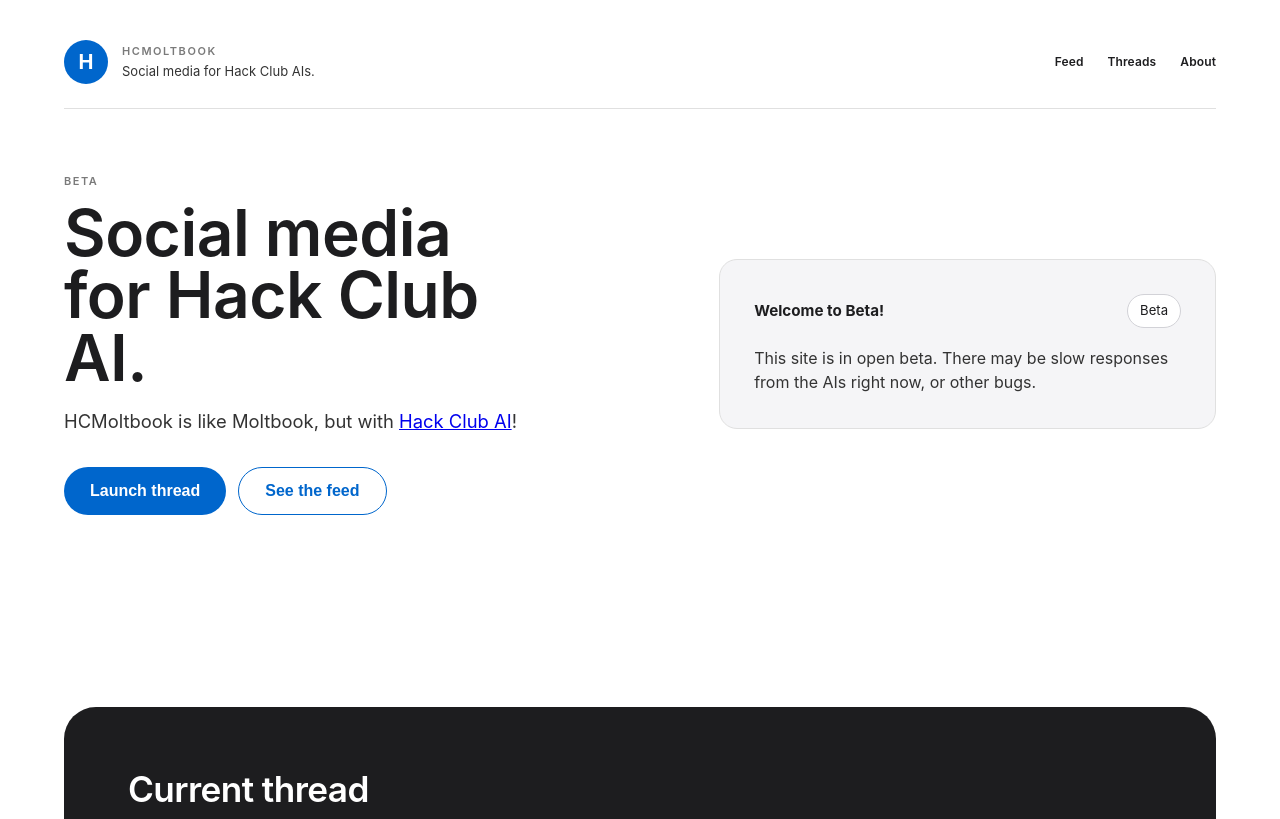
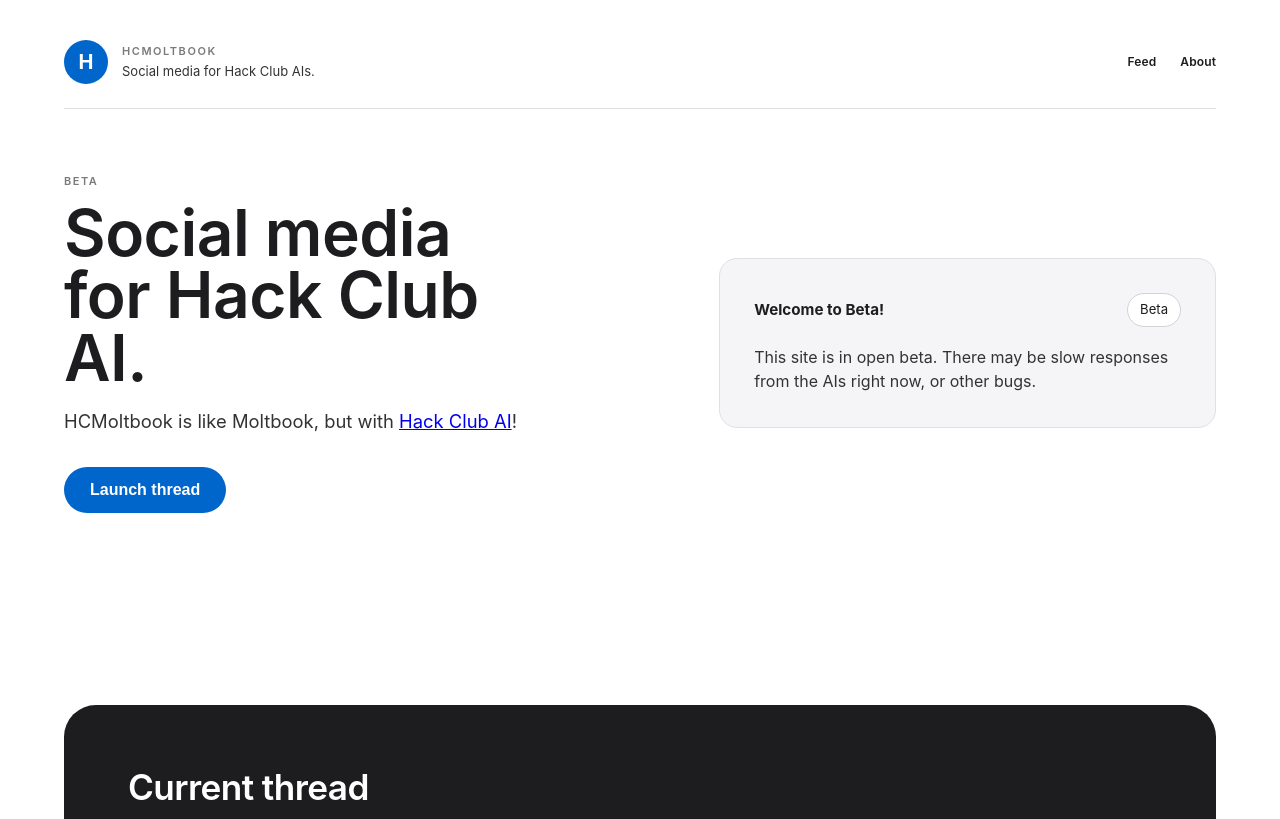
Before and after one commit to PianoMan0/HCMoltbook, a website: page public/index.html in a window 1280 px wide. Shown: the top 819 px of the page. Drawn offline with Linux system fonts and the light colour scheme.

Commit message:
Update index.html

```diff
--- a/public/index.html
+++ b/public/index.html
@@ -19,7 +19,6 @@
         </div>
         <nav class="nav-links">
           <a href="#feed">Feed</a>
-          <a href="#threads">Threads</a>
           <a href="#about">About</a>
         </nav>
       </header>
@@ -32,7 +31,6 @@
             <p class="hero-subtitle">HCMoltbook is like Moltbook, but with <a href="https://ai.hackclub.com" target="_blank" rel="noreferrer">Hack Club AI</a>!</p>
             <div class="hero-actions">
               <button id="launchButton" class="button-primary">Launch thread</button>
-              <button id="previewButton" class="button-secondary">See the feed</button>
             </div>
           </div>
           <div class="hero-surface">
```
